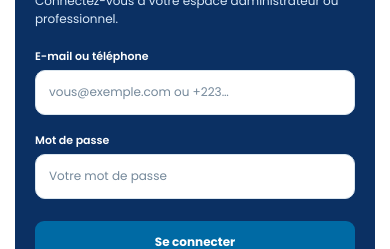
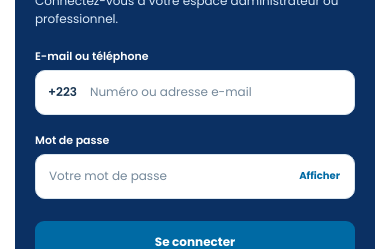
Before and after one commit to Yatt-us/Anka-dun-taw---angular, an Angular app in the folder angular_anka_dun_taw/: page /connexion in a window 390 px wide. Shown: the part 259-508 px from the top of the page. Built offline with nearby package versions, Linux system fonts and the light colour scheme; no server answers.

Commit message:
feat(auth): simplify Mali phone and password flows

```diff
--- a/angular_anka_dun_taw/src/app/core/auth/auth.service.ts
+++ b/angular_anka_dun_taw/src/app/core/auth/auth.service.ts
@@ -12,6 +12,7 @@ import {
   throwError,
 } from 'rxjs';
 import { API_BASE_URL } from '../config/api.config';
+import { normaliserTelephoneMali } from './telephone-mali';
 import {
   AuthenticatedUser,
   AuthenticationResponse,
@@ -43,7 +44,7 @@ export class AuthService {
     const value = identifiant.trim();
     const credentials = value.includes('@')
       ? { email: value, motDePasse }
-      : { telephone: value, motDePasse };
+      : { telephone: normaliserTelephoneMali(value), motDePasse };
 
     return this.http
       .post<AuthenticationResponse>(`${API_BASE_URL}/auth/connexion`, credentials, {
--- /dev/null
+++ b/angular_anka_dun_taw/src/app/core/auth/telephone-mali.ts
@@ -0,0 +1,14 @@
+/** Convertit un numéro saisi au format national en numéro Mali au format international. */
+export function normaliserTelephoneMali(valeur: string | null | undefined): string | null {
+  const compact = (valeur ?? '').trim().replace(/[\s().-]/g, '');
+  if (!compact) return null;
+
+  const chiffres = compact.replace(/\D/g, '');
+  if (!chiffres) return null;
+  if (compact.startsWith('+')) return `+${chiffres}`;
+  if (compact.startsWith('00')) return `+${chiffres.slice(2)}`;
+
+  // Accepte aussi un indicatif 223 collé manuellement, sans le dupliquer.
+  if (chiffres.startsWith('223')) return `+${chiffres}`;
+  return `+223${chiffres.replace(/^0(?=\d{8}$)/, '')}`;
+}
--- a/angular_anka_dun_taw/src/app/features/auth/pages/connexion/login.component.css
+++ b/angular_anka_dun_taw/src/app/features/auth/pages/connexion/login.component.css
@@ -47,6 +47,12 @@ input {
   font-size: 12px;
 }
 input::placeholder { color: #74889a; }
+.identifier-field, .password-field { position: relative; display: flex; align-items: center; margin-bottom: 17px; }
+.identifier-field input, .password-field input { margin: 0; }
+.identifier-field.phone-entry input { padding-left: 54px; }
+.phone-prefix { position: absolute; z-index: 1; left: 13px; color: #193551; font-size: 12px; font-weight: 600; }
+.visibility-toggle { position: absolute; right: 8px; border: 0; background: transparent; color: var(--auth-blue); padding: 7px; font-size: 10px; font-weight: 700; cursor: pointer; }
+.password-field input { padding-right: 74px; }
 input[aria-invalid='true'] { border-color: #b3473f; margin-bottom: 5px; }
 .field-error { margin-bottom: 13px; color: #ffe2dc; font-size: 11px; }
 .submit {
--- a/angular_anka_dun_taw/src/app/features/auth/pages/connexion/login.component.html
+++ b/angular_anka_dun_taw/src/app/features/auth/pages/connexion/login.component.html
@@ -14,16 +14,24 @@
 
         <form [formGroup]="form" (ngSubmit)="submit()">
           <label for="identifiant">E-mail ou téléphone</label>
-          <input id="identifiant" type="text" formControlName="identifiant" autocomplete="username"
-            placeholder="vous@exemple.com ou +223…" [attr.aria-invalid]="form.controls.identifiant.touched && form.controls.identifiant.invalid" />
+          <div class="identifier-field" [class.phone-entry]="!form.controls.identifiant.value.includes('@')">
+            @if (!form.controls.identifiant.value.includes('@')) { <span class="phone-prefix" aria-hidden="true">+223</span> }
+            <input id="identifiant" type="text" formControlName="identifiant" autocomplete="username"
+              placeholder="Numéro ou adresse e-mail" [attr.aria-invalid]="form.controls.identifiant.touched && form.controls.identifiant.invalid" />
+          </div>
           @if (form.controls.identifiant.touched && form.controls.identifiant.invalid) {
             <small class="field-error">Saisissez votre e-mail ou votre téléphone.</small>
           }
 
           <label for="mot-de-passe">Mot de passe</label>
-          <input id="mot-de-passe" type="password" formControlName="motDePasse"
-            autocomplete="current-password" placeholder="Votre mot de passe"
-            [attr.aria-invalid]="form.controls.motDePasse.touched && form.controls.motDePasse.invalid" />
+          <div class="password-field">
+            <input id="mot-de-passe" [type]="showPassword() ? 'text' : 'password'" formControlName="motDePasse"
+              autocomplete="current-password" placeholder="Votre mot de passe"
+              [attr.aria-invalid]="form.controls.motDePasse.touched && form.controls.motDePasse.invalid" />
+            <button type="button" class="visibility-toggle" (click)="showPassword.update(value => !value)"
+              [attr.aria-label]="showPassword() ? 'Masquer le mot de passe' : 'Afficher le mot de passe'"
+              [attr.aria-pressed]="showPassword()">{{ showPassword() ? 'Masquer' : 'Afficher' }}</button>
+          </div>
           @if (form.controls.motDePasse.touched && form.controls.motDePasse.invalid) {
             <small class="field-error">Saisissez votre mot de passe.</small>
           }
--- a/angular_anka_dun_taw/src/app/features/auth/pages/connexion/login.component.ts
+++ b/angular_anka_dun_taw/src/app/features/auth/pages/connexion/login.component.ts
@@ -55,6 +55,7 @@ export class LoginComponent {
     motDePasse: ['', Validators.required],
   });
   readonly submitting = signal(false);
+  readonly showPassword = signal(false);
   readonly slowConnection = signal(false);
   readonly verificationRequired = signal(false);
   readonly error = signal<string | null>(
--- a/angular_anka_dun_taw/src/app/features/auth/pages/gestion-compte/account-actions.component.css
+++ b/angular_anka_dun_taw/src/app/features/auth/pages/gestion-compte/account-actions.component.css
@@ -62,6 +62,12 @@ input, select, textarea {
   padding: 8px 12px;
   font-size: 12px;
 }
+.password-input, .phone-input { position: relative; display: flex; align-items: center; min-width: 0; }
+.password-input input { padding-right: 76px; }
+.visibility-toggle { position: absolute; right: 8px; border: 0; background: transparent; color: var(--auth-blue); padding: 7px; font-size: 10px; font-weight: 700; cursor: pointer; }
+.phone-input { gap: 9px; height: 43px; border: 1px solid #dbe6ee; border-radius: 10px; background: #fff; padding-left: 12px; }
+.phone-input > span { flex: 0 0 auto; color: #193551; font-size: 12px; font-weight: 700; }
+.phone-input input { height: 100%; border: 0; padding-left: 0; background: transparent; outline: none; }
 input::placeholder, textarea::placeholder { color: #74889a; }
 textarea { min-height: 54px; height: auto; resize: vertical; }
 .primary-button {
--- a/angular_anka_dun_taw/src/app/features/auth/pages/gestion-compte/account-actions.component.html
+++ b/angular_anka_dun_taw/src/app/features/auth/pages/gestion-compte/account-actions.component.html
@@ -31,6 +31,7 @@
               <label>Adresse e-mail<input type="email" name="emailConfirmation" [ngModel]="email" disabled /></label>
               @if (!signupEmailVerified()) {
                 <label>Code reçu par e-mail<input name="verificationCode" [(ngModel)]="verificationCode" required minlength="6" maxlength="6" inputmode="numeric" autocomplete="one-time-code" /></label>
+                <p class="hint">Ce code expire 10 minutes après son envoi.</p>
                 <button class="primary-button" type="submit" [disabled]="busy()">{{ busy() ? 'Vérification…' : 'Confirmer mon e-mail' }}</button>
                 <button class="step-back" type="button" (click)="resendSignupEmailCode()" [disabled]="busy()">Renvoyer le code</button>
               } @else {
@@ -43,13 +44,13 @@
                 <label>Nom *<input name="nom" [(ngModel)]="nom" required autocomplete="family-name" /></label>
                 <label>Adresse e-mail<input type="email" name="email" [(ngModel)]="email" autocomplete="email" /></label>
                 <label>Type de compte *<select name="role" [(ngModel)]="role" required><option value="DIETETICIEN">Diététicien</option><option value="NUTRITIONNISTE">Nutritionniste</option></select></label>
-                <label>Mot de passe *<input type="password" minlength="8" name="motDePasse" [(ngModel)]="motDePasse" required autocomplete="new-password" /></label>
-                <label>Confirmer le mot de passe *<input type="password" minlength="8" name="confirmationMotDePasse" [(ngModel)]="confirmationMotDePasse" required autocomplete="new-password" /></label>
+                <label>Mot de passe *<span class="password-input"><input [type]="showSignupPassword() ? 'text' : 'password'" minlength="8" name="motDePasse" [(ngModel)]="motDePasse" required autocomplete="new-password" /><button type="button" class="visibility-toggle" (click)="showSignupPassword.update(value => !value)" [attr.aria-label]="showSignupPassword() ? 'Masquer le mot de passe' : 'Afficher le mot de passe'" [attr.aria-pressed]="showSignupPassword()">{{ showSignupPassword() ? 'Masquer' : 'Afficher' }}</button></span></label>
+                <label>Confirmer le mot de passe *<span class="password-input"><input [type]="showSignupPasswordConfirmation() ? 'text' : 'password'" minlength="8" name="confirmationMotDePasse" [(ngModel)]="confirmationMotDePasse" required autocomplete="new-password" /><button type="button" class="visibility-toggle" (click)="showSignupPasswordConfirmation.update(value => !value)" [attr.aria-label]="showSignupPasswordConfirmation() ? 'Masquer le mot de passe' : 'Afficher le mot de passe'" [attr.aria-pressed]="showSignupPasswordConfirmation()">{{ showSignupPasswordConfirmation() ? 'Masquer' : 'Afficher' }}</button></span></label>
               </div>
               <button class="primary-button" type="submit">Continuer</button>
             } @else {
               <div class="field-grid">
-                <label>Téléphone{{ signupMethod() === 'google' ? ' (facultatif)' : '' }}<input name="telephone" [(ngModel)]="telephone" autocomplete="tel" placeholder="+223…" /></label>
+                <label>Téléphone{{ signupMethod() === 'google' ? ' (facultatif)' : '' }}<span class="phone-input"><span aria-hidden="true">+223</span><input type="tel" name="telephone" [(ngModel)]="telephone" autocomplete="tel-national" inputmode="numeric" placeholder="Numéro de téléphone" /></span></label>
                 @if (signupMethod() === 'google') {
                   <label>Type de compte *<select name="role" [(ngModel)]="role" required><option value="DIETETICIEN">Diététicien</option><option value="NUTRITIONNISTE">Nutritionniste</option></select></label>
                 }
@@ -85,6 +86,7 @@
           @if (!emailVerified()) {
             <form #codeForm="ngForm" (ngSubmit)="confirmExistingEmail(codeForm.valid === true)">
               <label>Code reçu par e-mail *<input name="codeVerification" [(ngModel)]="verificationCode" required minlength="6" maxlength="6" inputmode="numeric" autocomplete="one-time-code" /></label>
+              <p class="hint">Ce code expire 10 minutes après son envoi.</p>
               <button class="primary-button" type="submit" [disabled]="busy()">Confirmer mon e-mail</button>
             </form>
           } @else { <a class="return-link" routerLink="/connexion">Se connecter</a> }
@@ -96,8 +98,10 @@
           <div class="form-footer"><button type="button" (click)="setMode('reinitialisation')">J’ai déjà un code</button></div>
         } @else {
           <form #resetForm="ngForm" (ngSubmit)="reset(resetForm.valid === true)">
-            <label>Code de réinitialisation *<input name="jeton" [(ngModel)]="resetToken" required /></label>
-            <label>Nouveau mot de passe *<input type="password" name="nouveauMotDePasse" minlength="8" [(ngModel)]="newPassword" required autocomplete="new-password" /></label>
+            @if (!resetToken) { <label>Jeton du lien de réinitialisation *<input name="jeton" [(ngModel)]="resetToken" required autocomplete="one-time-code" /></label> }
+            @else { <p class="hint">Lien de réinitialisation détecté. Il expire 10 minutes après son envoi.</p> }
+            <label>Nouveau mot de passe *<span class="password-input"><input [type]="showResetPassword() ? 'text' : 'password'" name="nouveauMotDePasse" minlength="8" [(ngModel)]="newPassword" required autocomplete="new-password" /><button type="button" class="visibility-toggle" (click)="showResetPassword.update(value => !value)" [attr.aria-label]="showResetPassword() ? 'Masquer le mot de passe' : 'Afficher le mot de passe'" [attr.aria-pressed]="showResetPassword()">{{ showResetPassword() ? 'Masquer' : 'Afficher' }}</button></span></label>
+            <label>Confirmer le nouveau mot de passe *<span class="password-input"><input [type]="showResetPasswordConfirmation() ? 'text' : 'password'" name="confirmationNouveauMotDePasse" minlength="8" [(ngModel)]="resetPasswordConfirmation" required autocomplete="new-password" /><button type="button" class="visibility-toggle" (click)="showResetPasswordConfirmation.update(value => !value)" [attr.aria-label]="showResetPasswordConfirmation() ? 'Masquer le mot de passe' : 'Afficher le mot de passe'">{{ showResetPasswordConfirmation() ? 'Masquer' : 'Afficher' }}</button></span></label>
             <button class="primary-button" type="submit" [disabled]="busy()">Changer le mot de passe</button>
           </form>
           <div class="form-footer"><button type="button" (click)="setMode('oubli')">Recevoir un code</button></div>
--- a/angular_anka_dun_taw/src/app/features/auth/pages/gestion-compte/account-actions.component.ts
+++ b/angular_anka_dun_taw/src/app/features/auth/pages/gestion-compte/account-actions.component.ts
@@ -4,6 +4,7 @@ import { FormsModule } from '@angular/forms';
 import { ActivatedRoute, Router, RouterLink } from '@angular/router';
 import { API_BASE_URL } from '../../../../core/config/api.config';
 import { AuthService } from '../../../../core/auth/auth.service';
+import { normaliserTelephoneMali } from '../../../../core/auth/telephone-mali';
 import { GoogleButtonComponent } from '../../components/google-button.component';
 
 type Mode = 'inscription' | 'verification' | 'oubli' | 'reinitialisation';
@@ -19,19 +20,25 @@ export class AccountActionsComponent {
   private readonly route = inject(ActivatedRoute);
   private readonly router = inject(Router);
   private readonly auth = inject(AuthService);
-  readonly mode = signal<Mode>(this.route.snapshot.queryParamMap.get('action') === 'oubli' ? 'oubli'
-    : this.route.snapshot.queryParamMap.get('action') === 'verification' ? 'verification' : 'inscription');
+  readonly mode = signal<Mode>(this.route.snapshot.queryParamMap.has('jeton')
+    || this.route.snapshot.queryParamMap.get('action') === 'reinitialisation' ? 'reinitialisation'
+    : this.route.snapshot.queryParamMap.get('action') === 'oubli' ? 'oubli'
+      : this.route.snapshot.queryParamMap.get('action') === 'verification' ? 'verification' : 'inscription');
   readonly signupMethod = signal<'password' | 'google'>('password');
   readonly signupStep = signal<1 | 2 | 3>(1);
   readonly signupEmailVerified = signal(false);
   readonly emailVerified = signal(false);
+  readonly showSignupPassword = signal(false);
+  readonly showSignupPasswordConfirmation = signal(false);
+  readonly showResetPassword = signal(false);
+  readonly showResetPasswordConfirmation = signal(false);
   readonly busy = signal(false);
   readonly error = signal('');
   readonly success = signal('');
   readonly title = computed(() => ({ inscription: 'Créer un compte professionnel', verification: 'Vérifier mon e-mail', oubli: 'Mot de passe oublié', reinitialisation: 'Définir un nouveau mot de passe' })[this.mode()]);
-  readonly description = computed(() => ({ inscription: 'Diététicien ou nutritionniste : renseignez vos informations professionnelles.', verification: 'Recevez un code pour confirmer l’adresse e-mail de votre compte.', oubli: 'Recevez un code pour retrouver l’accès à votre compte.', reinitialisation: 'Utilisez le code reçu pour choisir un nouveau mot de passe.' })[this.mode()]);
+  readonly description = computed(() => ({ inscription: 'Diététicien ou nutritionniste : renseignez vos informations professionnelles.', verification: 'Recevez un code pour confirmer l’adresse e-mail de votre compte.', oubli: 'Recevez un lien pour retrouver l’accès à votre compte. Il reste valable 10 minutes.', reinitialisation: 'Le lien de réinitialisation est valable 10 minutes. Choisissez un nouveau mot de passe.' })[this.mode()]);
   nom = ''; prenom = ''; email = this.route.snapshot.queryParamMap.get('email') ?? ''; telephone = ''; motDePasse = ''; confirmationMotDePasse = ''; role = 'DIETETICIEN'; specialite = ''; numeroOrdre = ''; qualification = ''; anneesExperience: number | null = null; biographie = '';
-  recoveryEmail = ''; resetToken = ''; newPassword = '';
+  recoveryEmail = ''; resetToken = this.route.snapshot.queryParamMap.get('jeton') ?? ''; newPassword = ''; resetPasswordConfirmation = '';
   verificationCode = '';
 
   setMode(mode: Mode): void { this.mode.set(mode); this.error.set(''); this.success.set(''); }
@@ -66,7 +73,7 @@ export class AccountActionsComponent {
     if (!valid) { this.error.set('Complétez les informations professionnelles obligatoires.'); return; }
     this.busy.set(true); this.error.set(''); this.success.set('');
     this.http.post(`${API_BASE_URL}/auth/inscription-professionnel`, { nom: this.nom.trim(), prenom: this.prenom.trim(), email: this.email.trim() || null,
-      telephone: this.telephone.trim() || null, motDePasse: this.motDePasse, role: this.role, specialite: this.specialite.trim(),
+      telephone: normaliserTelephoneMali(this.telephone), motDePasse: this.motDePasse, role: this.role, specialite: this.specialite.trim(),
       numeroOrdre: this.numeroOrdre.trim() || null, qualification: this.qualification.trim(), anneesExperience: this.anneesExperience,
       biographie: this.biographie.trim() }).subscribe({
         next: () => {
@@ -139,7 +146,7 @@ export class AccountActionsComponent {
     this.error.set('');
     this.success.set('');
     this.auth.signupProfessionalWithGoogle(jetonId, {
-      telephone: this.telephone.trim() || null,
+      telephone: normaliserTelephoneMali(this.telephone),
       role: this.role as 'DIETETICIEN' | 'NUTRITIONNISTE',
       specialite: this.specialite.trim(),
       numeroOrdre: this.numeroOrdre.trim() || null,
@@ -161,10 +168,11 @@ export class AccountActionsComponent {
   }
   forgot(valid: boolean): void {
     if (!valid) { this.error.set('Saisissez une adresse e-mail valide.'); return; }
-    this.send('/auth/mot-de-passe/oublie', { email: this.recoveryEmail.trim() }, 'Si ce compte existe, des instructions ont été envoyées.');
+    this.send('/auth/mot-de-passe/oublie', { email: this.recoveryEmail.trim() }, 'Si ce compte existe, un lien de réinitialisation valable 10 minutes a été envoyé.');
   }
   reset(valid: boolean): void {
     if (!valid) { this.error.set('Saisissez le code et un mot de passe d’au moins huit caractères.'); return; }
+    if (this.newPassword !== this.resetPasswordConfirmation) { this.error.set('Les deux nouveaux mots de passe ne correspondent pas.'); return; }
     this.send('/auth/mot-de-passe/reinitialiser', { jeton: this.resetToken.trim(), nouveauMotDePasse: this.newPassword }, 'Mot de passe changé. Vous pouvez vous connecter.');
   }
   private send(path: string, body: object, message: string): void {
--- a/angular_anka_dun_taw/src/app/features/auth/pages/securite/security.component.css
+++ b/angular_anka_dun_taw/src/app/features/auth/pages/securite/security.component.css
@@ -4,3 +4,4 @@
 :host-context(.admin) h3{font-size:20px}
 :host-context(.admin) p,:host-context(.admin) label,:host-context(.admin) input{font-size:18px}
 :host-context(.admin) button{min-height:46px;font-size:16px}
+.password-input{position:relative;display:flex;align-items:center;min-width:0}.password-input input{width:100%;min-width:0;padding-right:74px}.visibility-toggle{position:absolute;right:6px;border:0;background:transparent;color:var(--brand-blue);padding:7px;font-size:10px;font-weight:700;cursor:pointer}
--- a/angular_anka_dun_taw/src/app/features/auth/pages/securite/security.component.html
+++ b/angular_anka_dun_taw/src/app/features/auth/pages/securite/security.component.html
@@ -1,7 +1,8 @@
 <section class="security"><h2>Sécurité du compte</h2><p>Changez votre mot de passe. Une nouvelle connexion sera nécessaire ensuite.</p>
       <form #form="ngForm" (ngSubmit)="change(form.valid === true)">
-        <label>Mot de passe actuel<input type="password" name="actuel" [(ngModel)]="currentPassword" required autocomplete="current-password" /></label>
-        <label>Nouveau mot de passe<input type="password" name="nouveau" [(ngModel)]="newPassword" minlength="8" required autocomplete="new-password" /></label>
+        <label>Mot de passe actuel<span class="password-input"><input [type]="showCurrentPassword() ? 'text' : 'password'" name="actuel" [(ngModel)]="currentPassword" required autocomplete="current-password" /><button type="button" class="visibility-toggle" (click)="showCurrentPassword.update(value => !value)" [attr.aria-label]="showCurrentPassword() ? 'Masquer le mot de passe' : 'Afficher le mot de passe'">{{ showCurrentPassword() ? 'Masquer' : 'Afficher' }}</button></span></label>
+        <label>Nouveau mot de passe<span class="password-input"><input [type]="showNewPassword() ? 'text' : 'password'" name="nouveau" [(ngModel)]="newPassword" minlength="8" required autocomplete="new-password" /><button type="button" class="visibility-toggle" (click)="showNewPassword.update(value => !value)" [attr.aria-label]="showNewPassword() ? 'Masquer le mot de passe' : 'Afficher le mot de passe'">{{ showNewPassword() ? 'Masquer' : 'Afficher' }}</button></span></label>
+        <label>Confirmer le nouveau mot de passe<span class="password-input"><input [type]="showConfirmationPassword() ? 'text' : 'password'" name="confirmation" [(ngModel)]="confirmationPassword" minlength="8" required autocomplete="new-password" /><button type="button" class="visibility-toggle" (click)="showConfirmationPassword.update(value => !value)" [attr.aria-label]="showConfirmationPassword() ? 'Masquer le mot de passe' : 'Afficher le mot de passe'">{{ showConfirmationPassword() ? 'Masquer' : 'Afficher' }}</button></span></label>
         <button type="submit" [disabled]="busy()">{{ busy() ? 'Modification…' : 'Modifier le mot de passe' }}</button>
       </form>
       <div class="google-link"><h3>Compte Google</h3><p>Associez votre compte Google après vous être connecté avec votre mot de passe. Vous pourrez ensuite l’utiliser pour ouvrir cet espace.</p>
--- a/angular_anka_dun_taw/src/app/features/auth/pages/securite/security.component.ts
+++ b/angular_anka_dun_taw/src/app/features/auth/pages/securite/security.component.ts
@@ -17,17 +17,23 @@ export class SecurityComponent {
   private readonly auth = inject(AuthService);
   private readonly router = inject(Router);
   readonly busy = signal(false);
+  readonly showCurrentPassword = signal(false);
+  readonly showNewPassword = signal(false);
+  readonly showConfirmationPassword = signal(false);
   readonly error = signal('');
   readonly googleSuccess = signal(false);
   currentPassword = '';
   newPassword = '';
+  confirmationPassword = '';
   change(valid: boolean): void {
-    if (!valid) { this.error.set('Renseignez les deux mots de passe (huit caractères minimum pour le nouveau).'); return; }
+    if (!valid) { this.error.set('Renseignez les champs requis. Le nouveau mot de passe doit contenir au moins huit caractères.'); return; }
+    if (this.newPassword !== this.confirmationPassword) { this.error.set('Les deux nouveaux mots de passe ne correspondent pas.'); return; }
+    if (this.currentPassword === this.newPassword) { this.error.set('Le nouveau mot de passe doit être différent de l’actuel.'); return; }
     this.busy.set(true); this.error.set('');
     this.http.post(`${API_BASE_URL}/auth/mot-de-passe/changer`, {
       motDePasseActuel: this.currentPassword, nouveauMotDePasse: this.newPassword,
     }, { withCredentials: true }).subscribe({
-      next: () => { this.auth.clearSession(); void this.router.navigate(['/connexion'], { queryParams: { motDePasse: 'modifie' } }); },
+      next: () => { this.currentPassword = ''; this.newPassword = ''; this.confirmationPassword = ''; this.auth.clearSession(); void this.router.navigate(['/connexion'], { queryParams: { motDePasse: 'modifie' } }); },
       error: (error: unknown) => { this.busy.set(false); this.error.set(error instanceof HttpErrorResponse && typeof error.error?.message === 'string' ? error.error.message : 'Modification impossible. Vérifiez le mot de passe actuel.'); },
     });
   }
--- a/angular_anka_dun_taw/src/app/shared/utils/workspace-formatters.ts
+++ b/angular_anka_dun_taw/src/app/shared/utils/workspace-formatters.ts
@@ -44,8 +44,3 @@ export function formatApiDate(value?: string | null): string {
     dateStyle: 'medium', ...(value.length > 10 ? { timeStyle: 'short' as const } : {}),
   }).format(parsed);
 }
-
-/** XOF reste le code échangé avec l'API ; les écrans présentent son libellé courant. */
-export function currencyLabel(code?: string | null): string {
-  return !code || code.toUpperCase() === 'XOF' ? 'FCFA' : code;
-}
```
Also changed, not shown: 1 other file (tests, documents, lock files or other folders).
